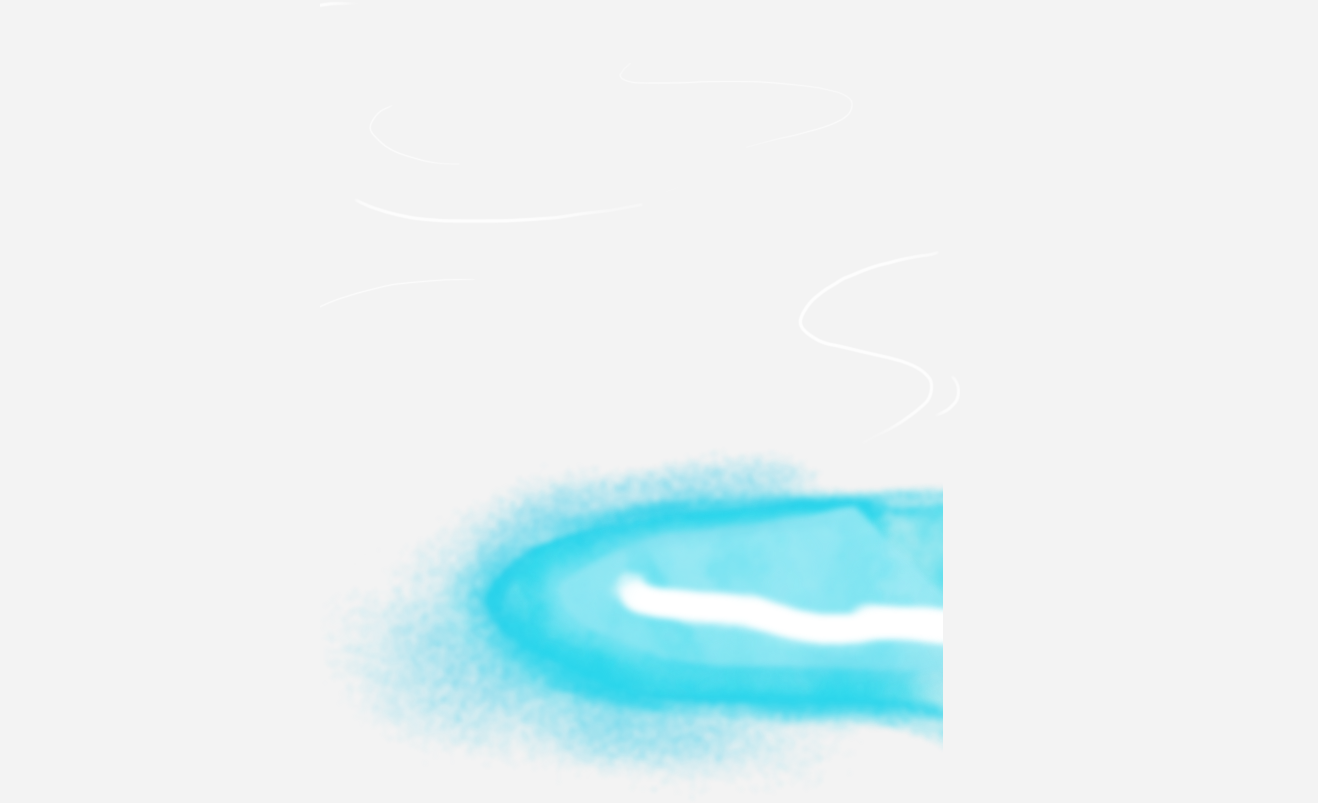
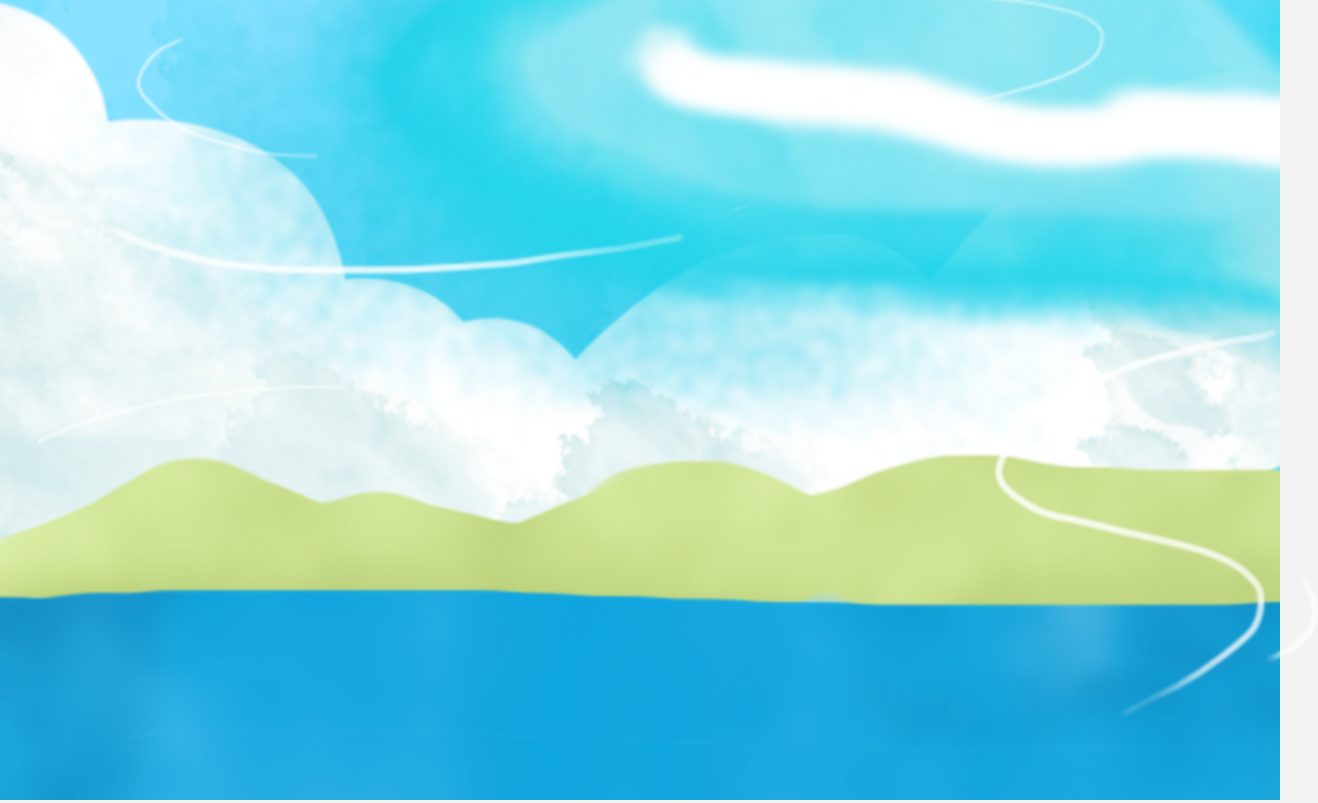
Before and after one commit to zjj131415/Marketing, a website: page html/tuanzi/scenes1.html in a window 1280 px wide. Shown: the whole page, 1318 px wide, since content can reach past the window. Drawn offline with nearby package versions, Linux system fonts and the light colour scheme; files that its build step writes are made by us from their sources.

Commit message:
改变文件目录

```diff
--- a/html/tuanzi/scenes1.html
+++ b/html/tuanzi/scenes1.html
@@ -6,16 +6,16 @@
         content="width=device-width, user-scalable=no, initial-scale=1.0, maximum-scale=1.0, minimum-scale=1.0">
   <meta http-equiv="X-UA-Compatible" content="ie=edge">
   <title>Document</title>
-  <link rel="stylesheet" href="../../dist/tuanzi/index.css">
+  <link rel="stylesheet" href="./css/index.css">
 </head>
 <body>
   <div class="scenes1">
 	<div class="activity">
 		<div class="spray-region">
-			<img src="../../images/scenes1/spray.png" class="spray">
+			<img src="./images/scenes1/spray.png" class="spray">
 		</div>
 		<div class="island-region">
-			<img src="../../images/scenes1/island.png" class="island">
+			<img src="./images/scenes1/island.png" class="island">
 		</div>
 	</div>
   </div>
--- a/styles/tuanzi/scenes1/index.scss
+++ b/styles/tuanzi/scenes1/index.scss
@@ -9,7 +9,7 @@
 		width: 100%;
 		height: 100%;
 		font-size: 1.2rem;
-		background: url(../../images/scenes1/bg1.png) no-repeat top/cover;
+		background: url(../images/scenes1/bg1.png) no-repeat top/cover;
 		.spray-region{
 			position: absolute;
 			right: -3%;
```
Also changed, not shown: html/tuanzi/css/index.css, html/tuanzi/images/scenes1/bg1.png (renamed from images/scenes1/bg1.png), html/tuanzi/images/scenes1/island.png (renamed from images/scenes1/island.png), html/tuanzi/images/scenes1/spray.png (renamed from images/scenes1/spray.png).
